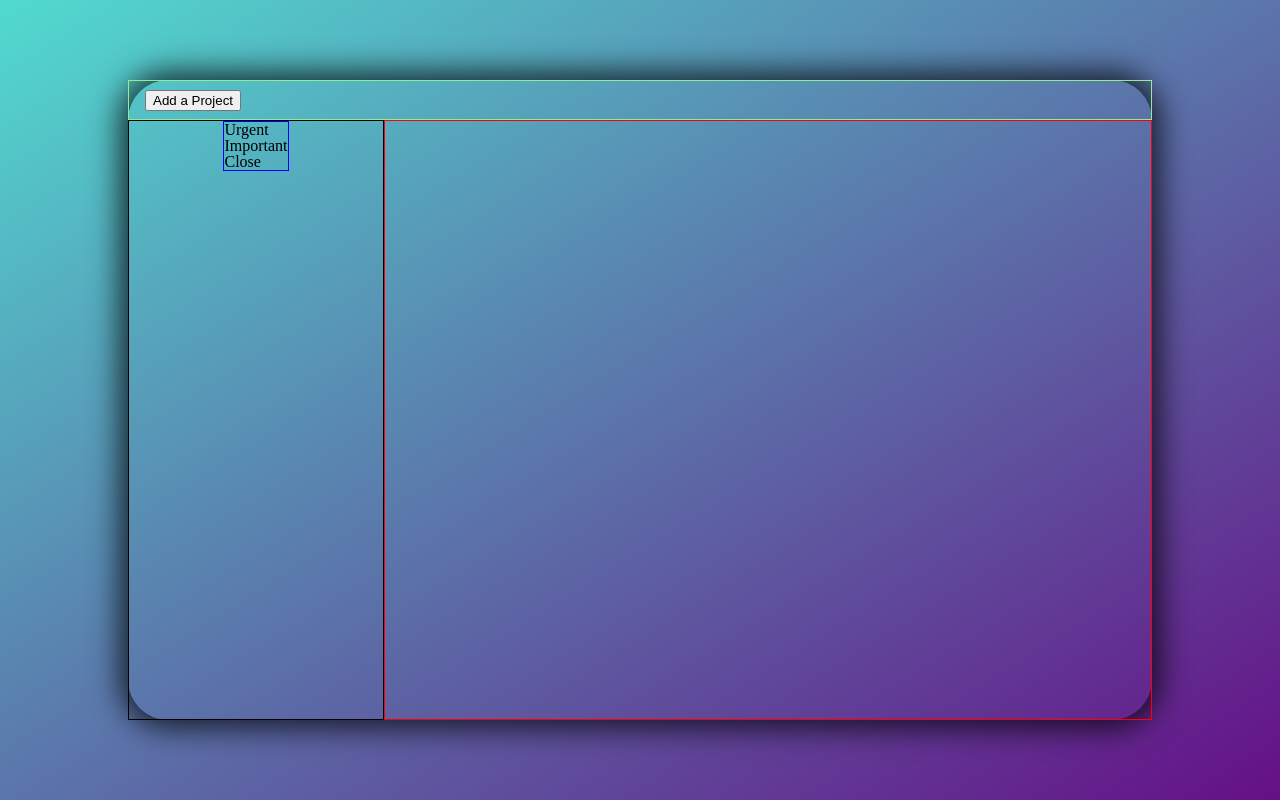
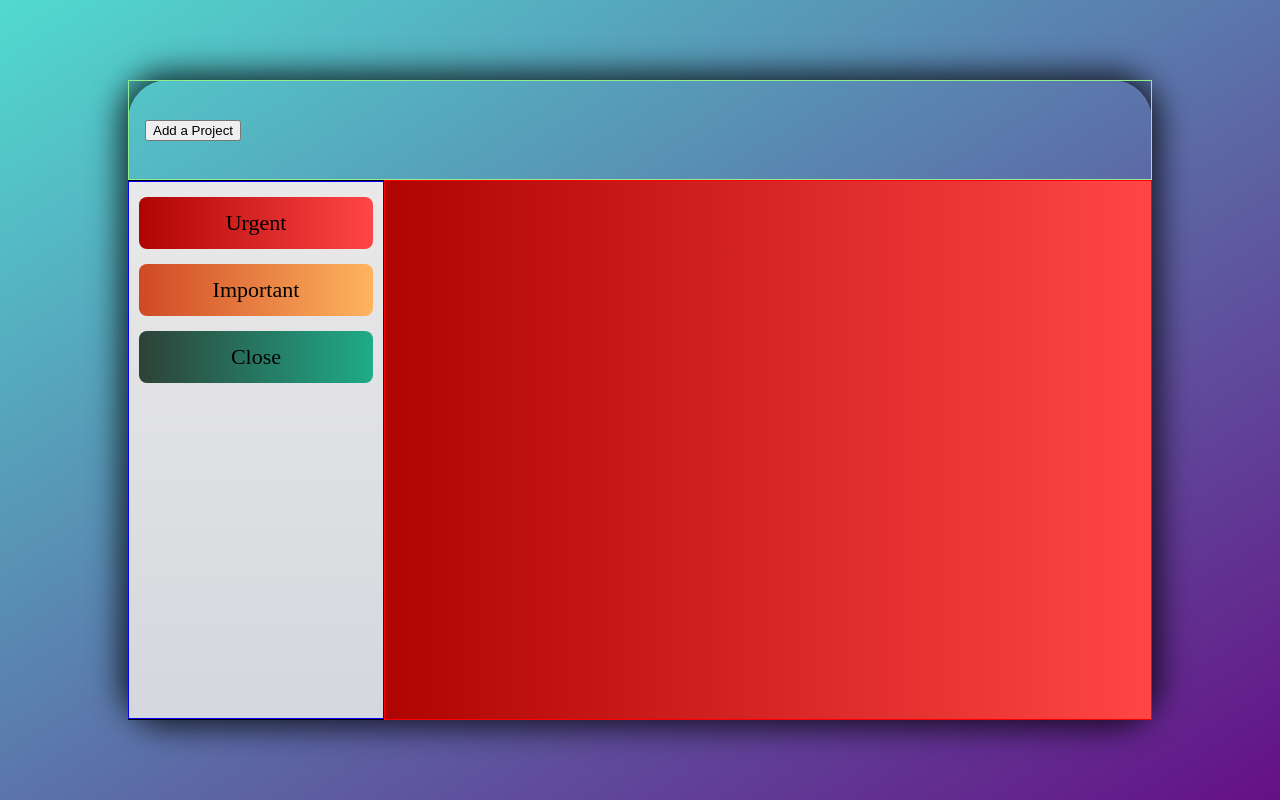
Before and after one commit to jofer86/Todo-List-JS, a website built with webpack: page dist/index.html in a window 1280 px wide. Built offline with nearby package versions, Linux system fonts and the light colour scheme.

Commit message:
worked on the layout colors

```diff
--- a/src/main.scss
+++ b/src/main.scss
@@ -1,4 +1,8 @@
 @import 'reset.css';
+
+$green: to left, #1fab89, #2e4137;
+$orange: to left, #ffb45e, #d04925;
+$red: to left, #ff4646, #af0404;
 
 main {
   display: flex;
@@ -15,19 +19,9 @@ main {
   -webkit-box-shadow: 0px 0px 30px 8px rgba(0,0,0,.75);
   -moz-box-shadow: 0px 0px 30px 8px rgba(0,0,0,.75);
   box-shadow: 0px 0px 30px 8px rgba(0,0,0,.75);
-  &__green{
-    background-image: linear-gradient(to left, #1fab89, #2e4137);
-  }
-  &__orange{
-
-  }
-  &__red{
-
-  }
-
   display: grid;
   grid-template-columns: 1fr 3fr;
-  grid-template-rows: 40px auto;
+  grid-template-rows: 100px auto;
   grid-template-areas: "top top"
                       "left main";
 }
@@ -38,23 +32,57 @@ main {
   display: flex;
   align-items: center;
   padding: 1rem;
+
 }
 
 .lateral-tab {
   border: 1px solid;
   grid-area: left;
-
+  background-image: linear-gradient(to bottom, #eae9e9, #d4d7dd);
   display: flex;
   flex-direction: column;
   align-items: center;
   ul {
     border: 1px solid blue;
+    height: 100%;
+    width: 100%;
+    li{
+      width: 80%;
+      background-color: orangered;
+      margin-top: 15px;
+      font-size: 22px;
+      padding: 15px;
+      display: flex;
+      justify-content: center;
+      border-radius: 8px;
+    }
   }
+}
+
+.red{
+  background-image: linear-gradient($red);
+}
+.orange{
+  background-image: linear-gradient($orange);
+}
+
+.green{
+  background-image: linear-gradient($green);
 }
 
 .main-view {
   grid-area: main;
   border: 1px solid red;
+  border-radius: 0 0 40px 0 0;
+  &__green{
+    background-image: linear-gradient($green);
+  }
+  &__orange{
+    background-image: linear-gradient($orange);
+  }
+  &__red{
+    background-image: linear-gradient($red);
+  }
 }
 
 .hide {
```
Also changed, not shown: dist/index.html, 1 other file.
